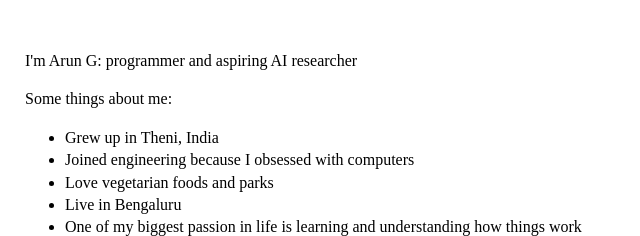
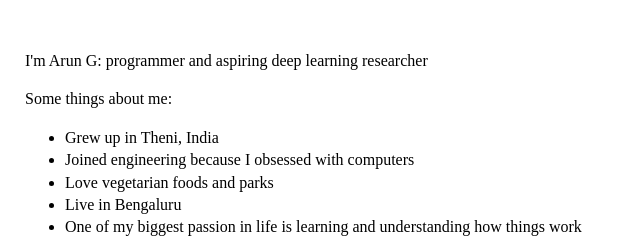
Before and after one commit to arungse/me, a plain HTML site: page index.html in a window 1280 px wide. Shown: the top 236 px of the page, 0-640 px from the left. Drawn offline with Linux system fonts and the light colour scheme.

Commit message:
fix topic

```diff
--- a/index.html
+++ b/index.html
@@ -18,7 +18,7 @@
 
 <body>
 
-<p> I'm Arun G: programmer and aspiring AI researcher </p>
+<p> I'm Arun G: programmer and aspiring deep learning researcher </p>
 
 Some things about me:
 <ul>
```
